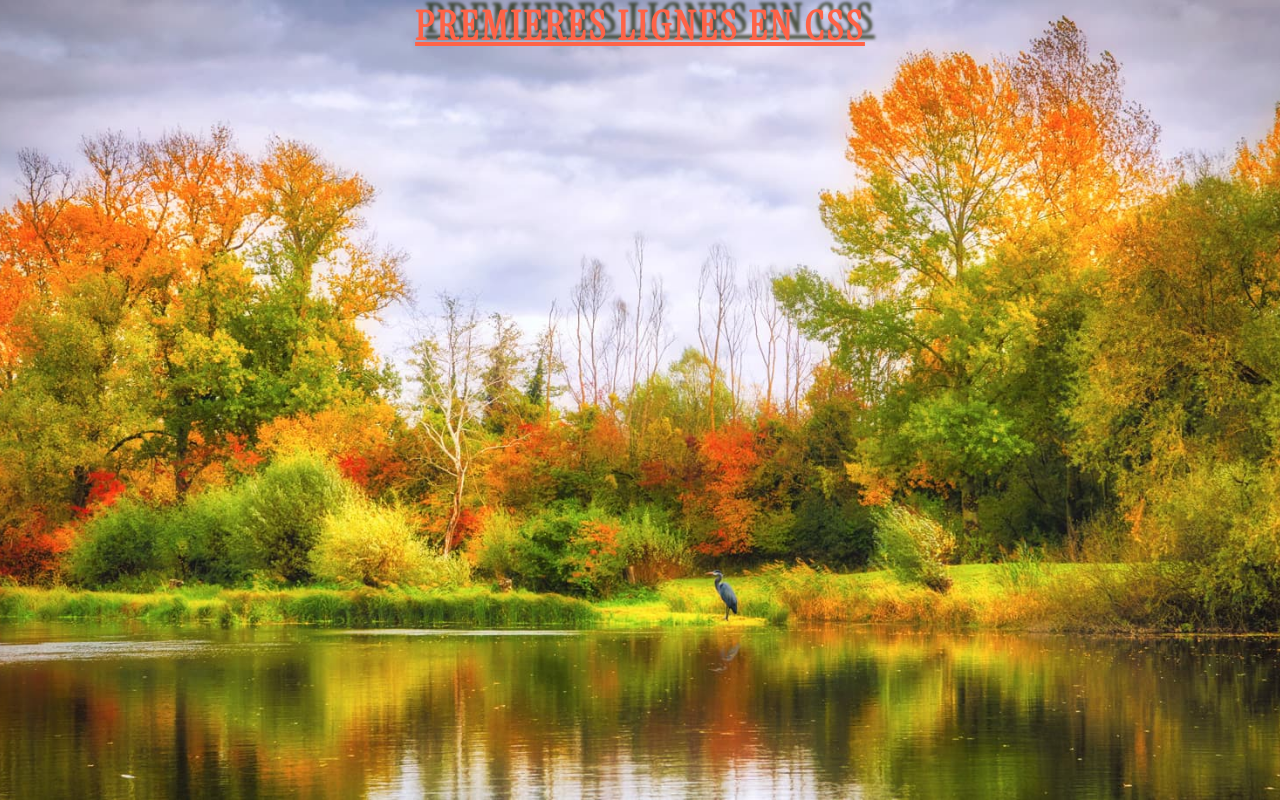
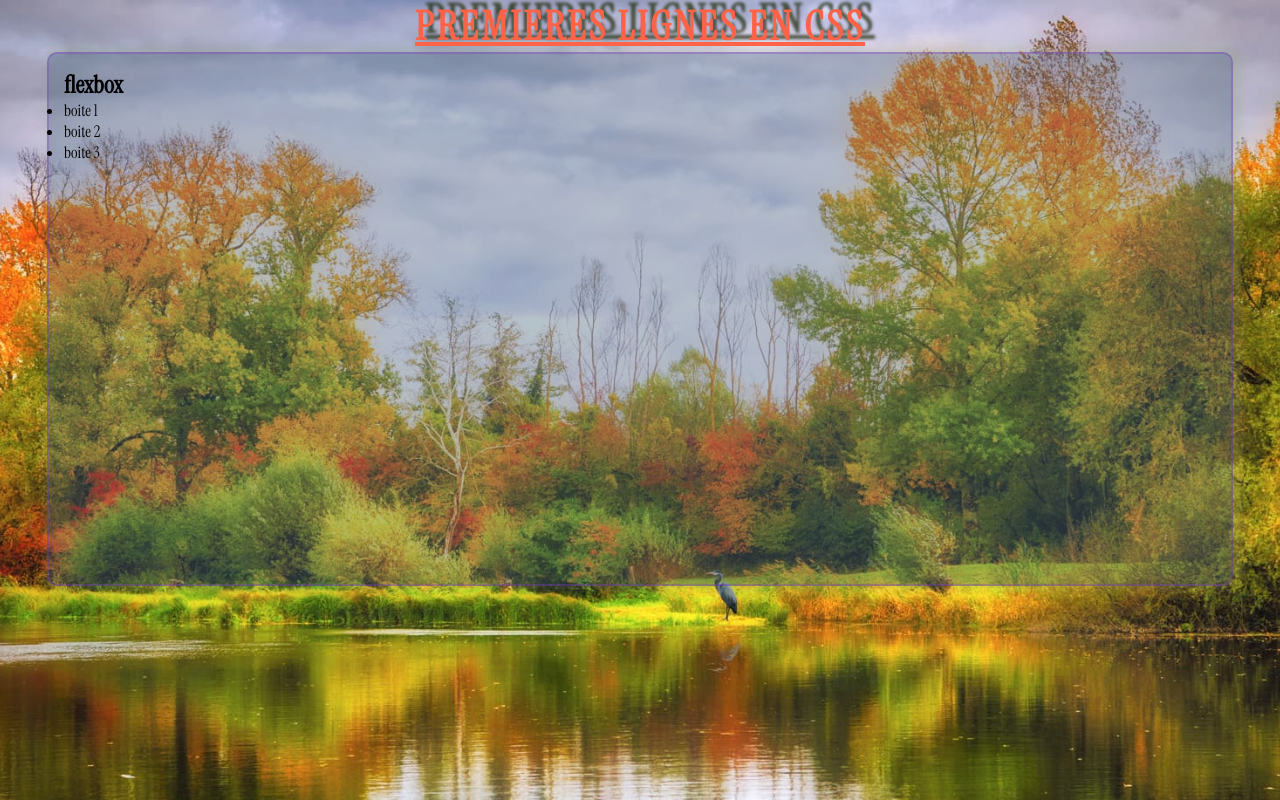
Before and after one commit to adelwebdev/dev_html, a plain HTML site: page index2.html in a window 1280 px wide. Drawn offline with Linux system fonts and the light colour scheme.

Commit message:
Add files via upload

```diff
--- a/index2.html
+++ b/index2.html
@@ -4,14 +4,25 @@
     <meta charset="UTF-8" />
     <meta http-equiv="X-UA-Compatible" content="IE=edge" />
     <meta name="viewport" content="width=device-width, initial-scale=1.0" />
-    <title>Apprendre css)</title>
+    <title>Apprendre css</title>
     <link rel="shortcut icon" href="./CSS3_logo.png" />
     <link rel="stylesheet" href="style.css" />
   </head>
   <body>
     <header>
-      <h1>Premieres lignes en css</h1>
+      <h1>Premieres lignes en CSS</h1>
     </header>
+
+    <main>
+      <div class="flexbox">
+        <h2>flexbox</h2>
+        <ul>
+          <li>boite 1</li>
+          <li>boite 2</li>
+          <li>boite 3</li>
+        </ul>
+      </div>
+    </main>
   </body>
   <script src="/script.js"></script>
 </html>
```
